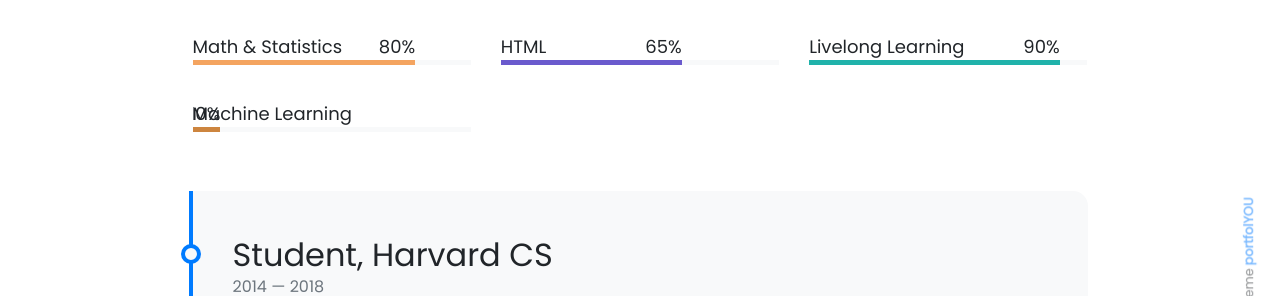
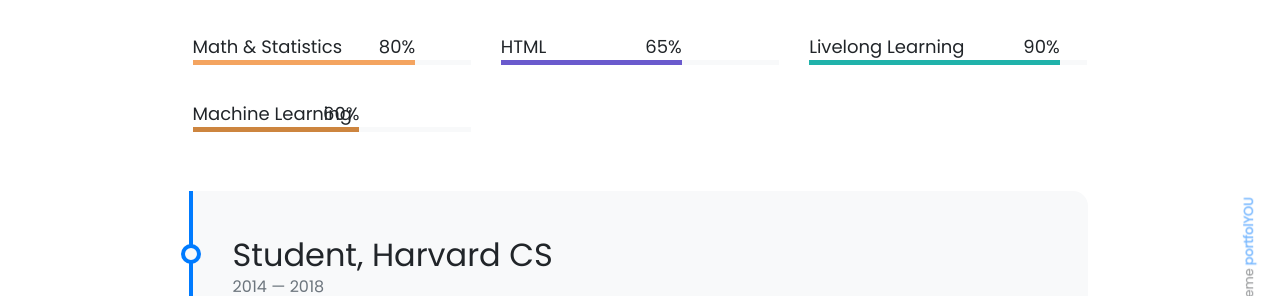
Before and after one commit to SimonLuder/simonluder.github.io, a Jekyll site: the page built from pages/about.md, in a window 1280 px wide. Shown: the part 534-830 px from the top of the page. Built offline with Jekyll 4.4.1, drawn with Linux system fonts in a browser that asks for light colours; nearby versions of some CDN libraries; emoji names are drawn with the system emoji font.

Commit message:
Update datascience-skills.yml

```diff
--- a/_data/datascience-skills.yml
+++ b/_data/datascience-skills.yml
@@ -11,5 +11,5 @@
   color: sandybrown
 
 - name: Machine Learning
-  percentage: 10
+  percentage: 60
   color: peru
```
